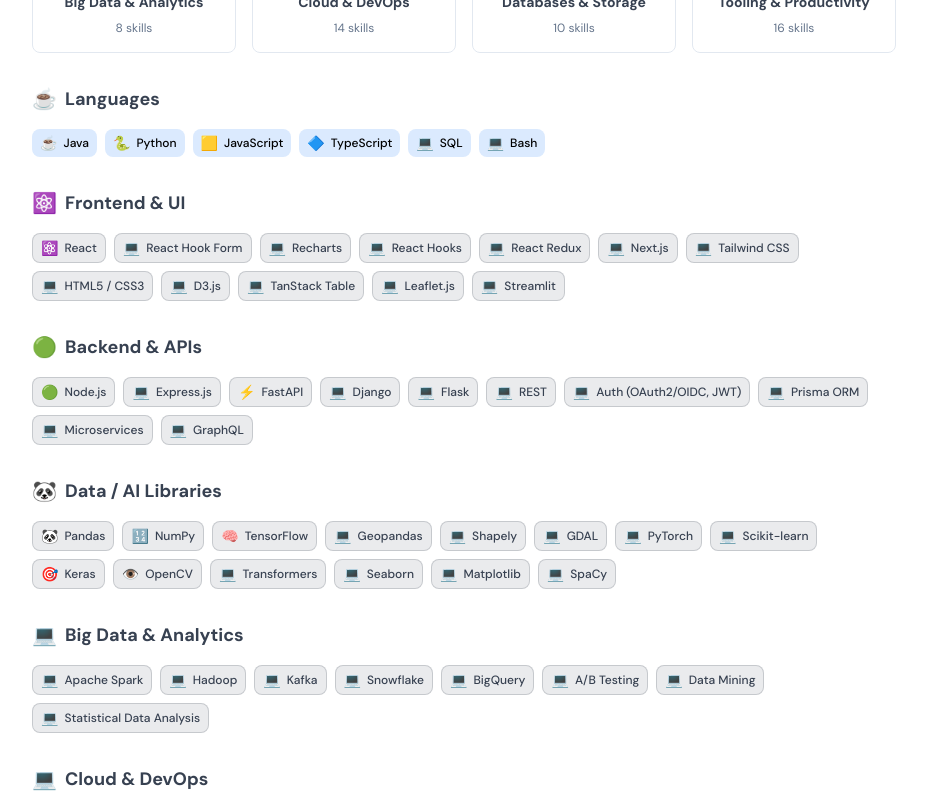
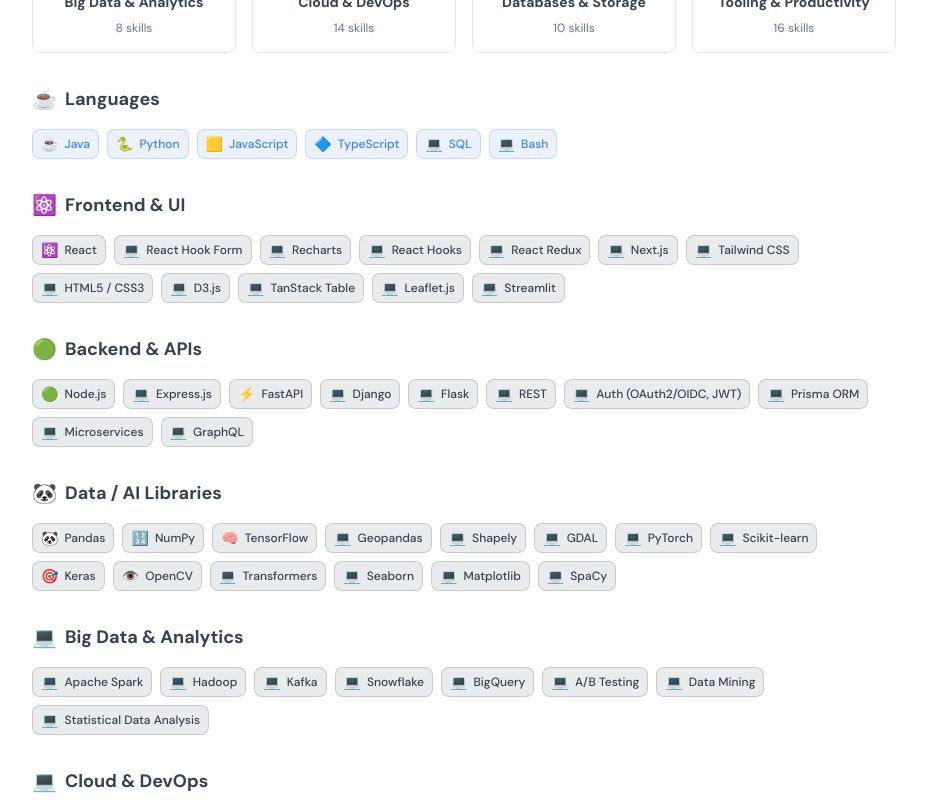
Before and after one commit to Aditya-gam/aditya-gambhir-portfolio, a Next.js app: page / in a window 1280 px wide. Shown: the part 3220-4020 px from the top of the page, without its empty margins (176-1103 px from the left). Built offline with nearby package versions, Linux system fonts and the light colour scheme; no server answers.

Commit message:
Refactor chip variants to theme-based HSL variables for consistency

```diff
--- a/src/components/ui/chip.tsx
+++ b/src/components/ui/chip.tsx
@@ -19,19 +19,19 @@ const chipVariants = cva(
           'bg-transparent text-foreground border border-border hover:bg-accent hover:text-accent-foreground',
         ghost:
           'bg-transparent text-muted-foreground hover:bg-accent hover:text-accent-foreground',
-        // Skill category variants
+        // Skill category variants using theme variables (HSL triplets)
         languages:
-          'bg-blue-100 dark:bg-blue-950/30 text-black dark:text-blue-300 border-blue-300 dark:border-blue-800 hover:bg-blue-200 dark:hover:bg-blue-950/50',
+          'bg-[hsl(var(--chip-languages)/0.10)] text-[hsl(var(--chip-languages))] border border-[hsl(var(--chip-languages)/0.25)] hover:bg-[hsl(var(--chip-languages)/0.15)]',
         frameworks:
-          'bg-purple-100 dark:bg-purple-950/30 text-black dark:text-purple-300 border-purple-300 dark:border-purple-800 hover:bg-purple-200 dark:hover:bg-purple-950/50',
+          'bg-[hsl(var(--chip-frameworks)/0.10)] text-[hsl(var(--chip-frameworks))] border border-[hsl(var(--chip-frameworks)/0.25)] hover:bg-[hsl(var(--chip-frameworks)/0.15)]',
         dataAi:
-          'bg-emerald-100 dark:bg-emerald-950/30 text-black dark:text-emerald-300 border-emerald-300 dark:border-emerald-800 hover:bg-emerald-200 dark:hover:bg-emerald-950/50',
+          'bg-[hsl(var(--chip-data-ai)/0.10)] text-[hsl(var(--chip-data-ai))] border border-[hsl(var(--chip-data-ai)/0.25)] hover:bg-[hsl(var(--chip-data-ai)/0.15)]',
         cloudDevops:
-          'bg-orange-100 dark:bg-orange-950/30 text-black dark:text-orange-300 border-orange-300 dark:border-orange-800 hover:bg-orange-200 dark:hover:bg-orange-950/50',
+          'bg-[hsl(var(--chip-cloud-devops)/0.10)] text-[hsl(var(--chip-cloud-devops))] border border-[hsl(var(--chip-cloud-devops)/0.25)] hover:bg-[hsl(var(--chip-cloud-devops)/0.15)]',
         databases:
-          'bg-indigo-100 dark:bg-indigo-950/30 text-black dark:text-indigo-300 border-indigo-300 dark:border-indigo-800 hover:bg-indigo-200 dark:hover:bg-indigo-950/50',
+          'bg-[hsl(var(--chip-databases)/0.10)] text-[hsl(var(--chip-databases))] border border-[hsl(var(--chip-databases)/0.25)] hover:bg-[hsl(var(--chip-databases)/0.15)]',
         tooling:
-          'bg-slate-100 dark:bg-slate-950/30 text-black dark:text-slate-300 border-slate-300 dark:border-slate-800 hover:bg-slate-200 dark:hover:bg-slate-950/50',
+          'bg-[hsl(var(--chip-tooling)/0.10)] text-[hsl(var(--chip-tooling))] border border-[hsl(var(--chip-tooling)/0.25)] hover:bg-[hsl(var(--chip-tooling)/0.15)]',
       },
       size: {
         sm: 'px-2 py-1 text-xs gap-1.5',
```
